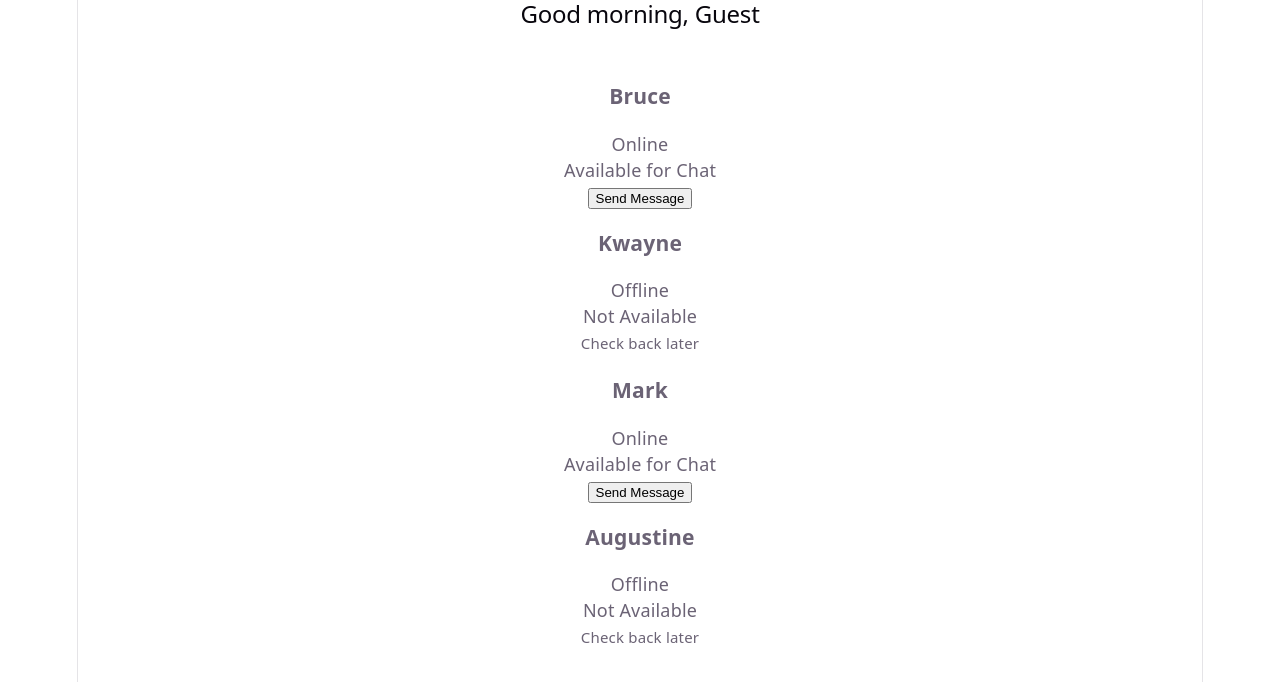
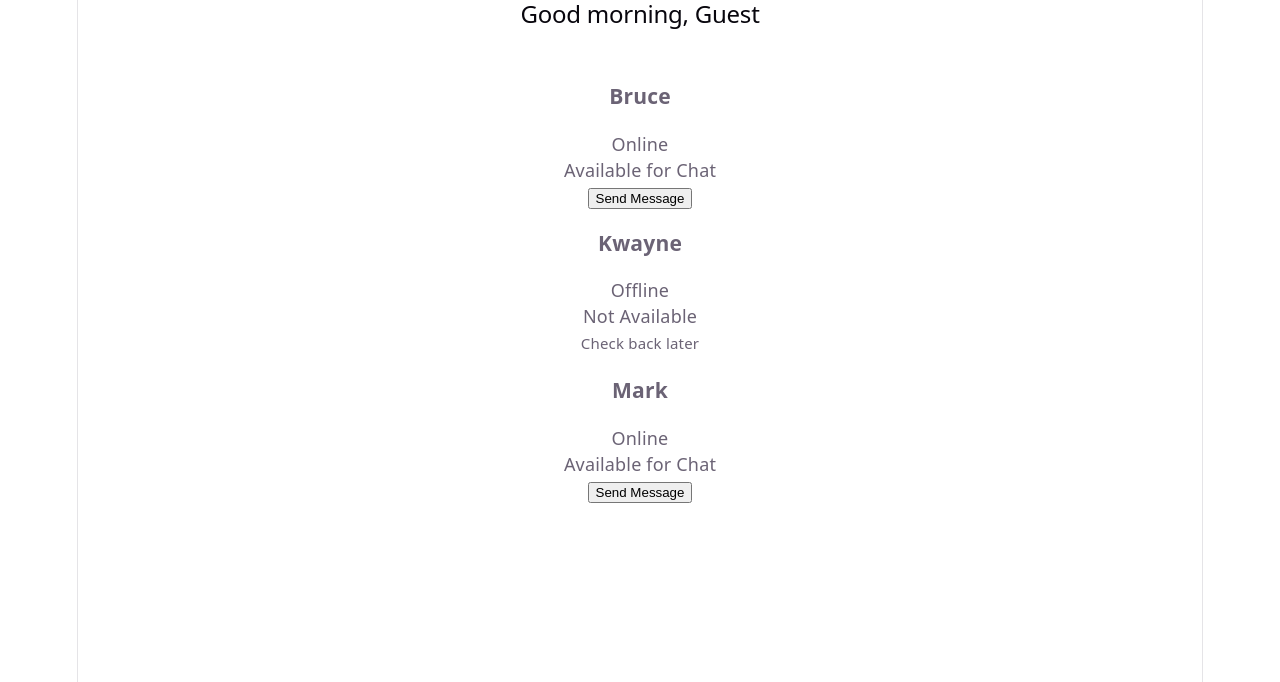
Before and after one commit to Alanunay/PracticeMaterials, a React (Vite) app: page / in a window 1280 px wide. Shown: the top 682 px of the page. Built offline with nearby package versions, Linux system fonts and the light colour scheme.

Commit message:
feat: update UserDetails component to include hideOffline prop and fix Augustine's name

```diff
--- a/src/App.jsx
+++ b/src/App.jsx
@@ -32,7 +32,7 @@ function App() {
       <UserDetails name="Bruce" isOnline={true}/>
       <UserDetails name="Kwayne" isOnline={false}/>
       <UserDetails name="Mark" isOnline={true}/>
-      <UserDetails name="Augustine" isOnline={false}/>
+      <UserDetails name="Agustine" isOnline={false} hideOffline={true}/>
       {/* <CardWrapper title="User Profile">
         <p>Bruce wayne</p>
         <p>batman@jl.com</p>
--- a/src/components/other-components/UserDetails.jsx
+++ b/src/components/other-components/UserDetails.jsx
@@ -1,6 +1,10 @@
 
-export const UserDetails =({name, isOnline}) =>{
- if(isOnline){
+export const UserDetails =({name, isOnline, hideOffline}) =>{
+ if(hideOffline && !isOnline){
+    return null;
+ }
+
+    if(isOnline){
     return (
     <div>
       <h3>{name}</h3>
```
